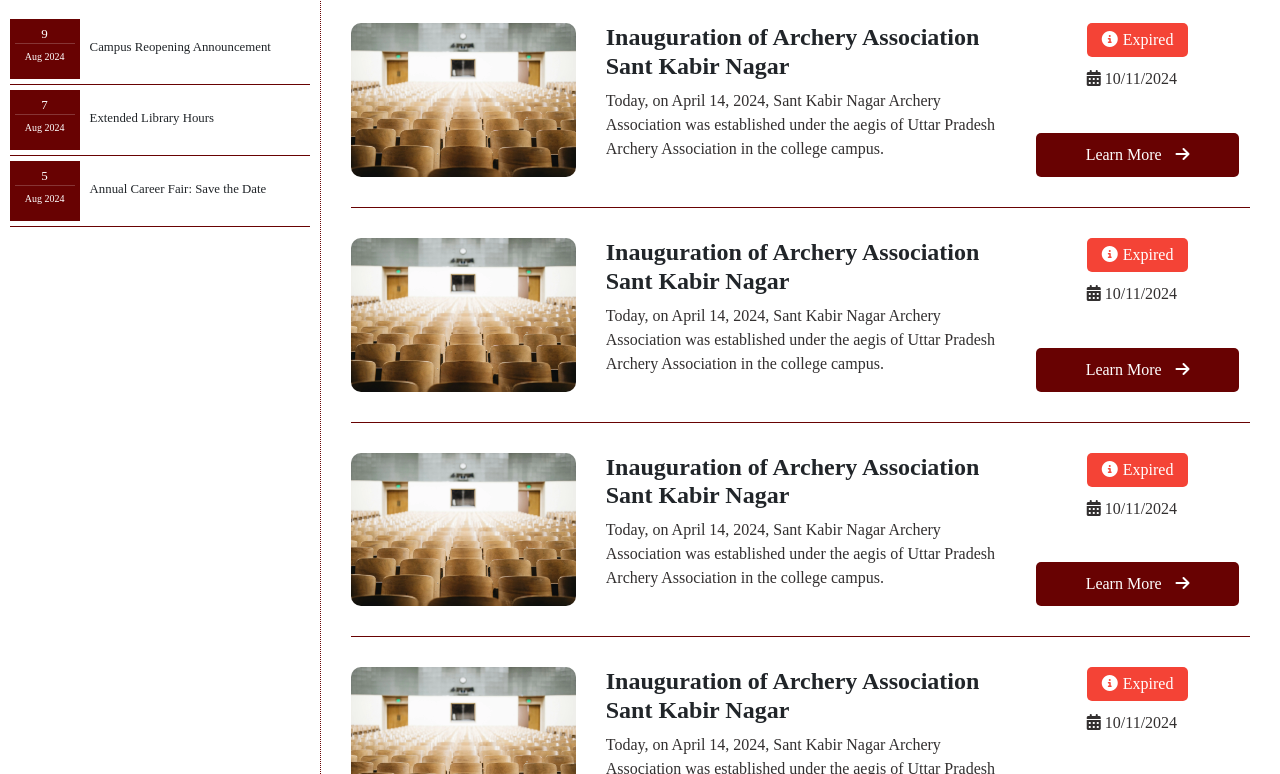
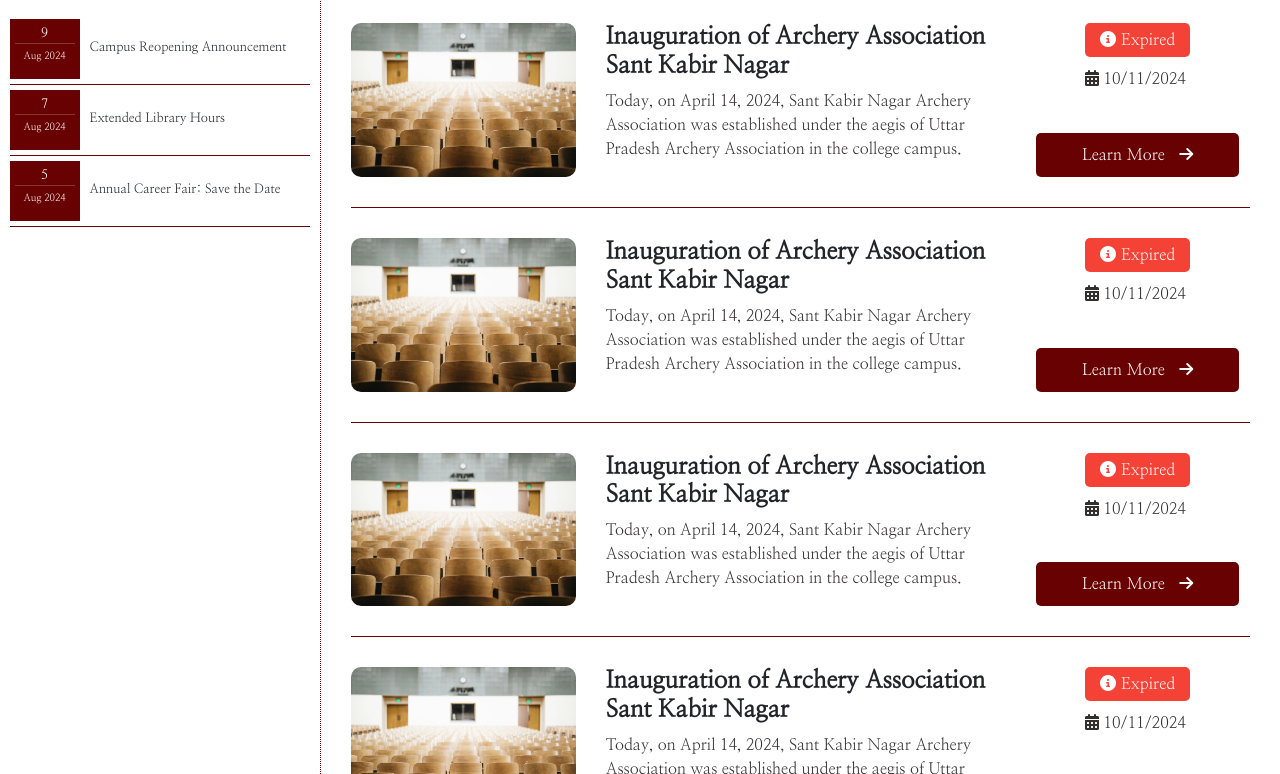
Before and after one commit to Malik-Rizwan0/skvppgcollege.org.in, a plain HTML site: page events.html in a window 1280 px wide. Shown: the part 697-1471 px from the top of the page. Drawn offline with nearby package versions, Linux system fonts and the light colour scheme.

Commit message:
Change FOnt

```diff
--- a/events.html
+++ b/events.html
@@ -17,8 +17,8 @@
         integrity="sha512-Kc323vGBEqzTmouAECnVceyQqyqdsSiqLQISBL29aUW4U/M7pSPA/gEUZQqv1cwx4OnYxTxve5UMg5GT6L4JJg=="
         crossorigin="anonymous" referrerpolicy="no-referrer" />
         <link rel="preconnect" href="https://fonts.googleapis.com">
-        <link rel="preconnect" href="https://fonts.gstatic.com" crossorigin>
-        <link href="https://fonts.googleapis.com/css2?family=Patrick+Hand&display=swap" rel="stylesheet">
+<link rel="preconnect" href="https://fonts.gstatic.com" crossorigin>
+<link href="https://fonts.googleapis.com/css2?family=Nanum+Myeongjo&display=swap" rel="stylesheet">
 </head>
 
 <body>
--- a/style.css
+++ b/style.css
@@ -14,7 +14,8 @@
     padding: 0px;
     margin: 0px;
     box-sizing: border-box;
-    font-family: "Federant", serif;
+    font-family: "Nanum Myeongjo", serif;
+    /* font-family: "Federant", serif; */
     /* font-family: 'Courier New', Courier, monospace;
     font-family: 'Franklin Gothic Medium', 'Arial Narrow', Arial, sans-serif;
     font-family: 'Lucida Sans', 'Lucida Sans Regular', 'Lucida Grande', 'Lucida Sans Unicode', Geneva, Verdana, sans-serif;
```
Also changed, not shown: about.html (+1 -1 lines), admission.html (+1 -1 lines), blog-details.html (+1 -1 lines), blog.html (+1 -1 lines), contact.html (+1 -1 lines), course.html (+3 -2 lines), courses-details.html (+1 -1 lines), courses.html (+1 -1 lines), event-details.html (+2 -2 lines), index.html (+1 -1 lines).
